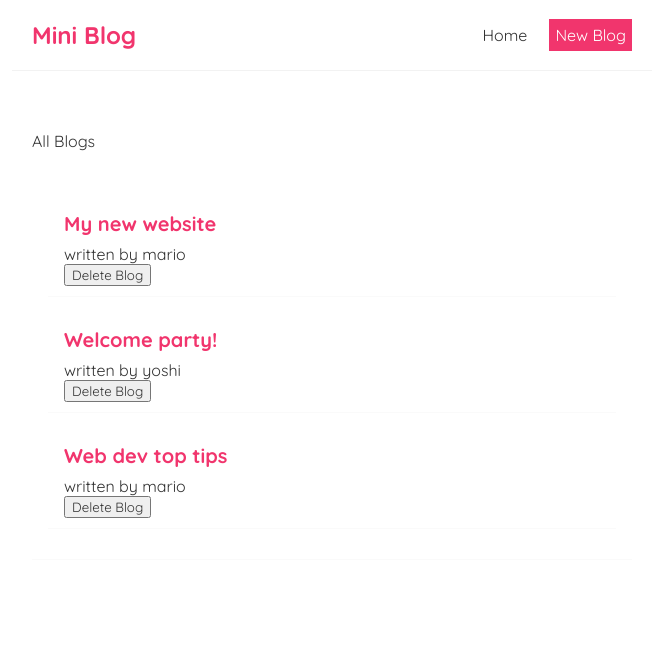
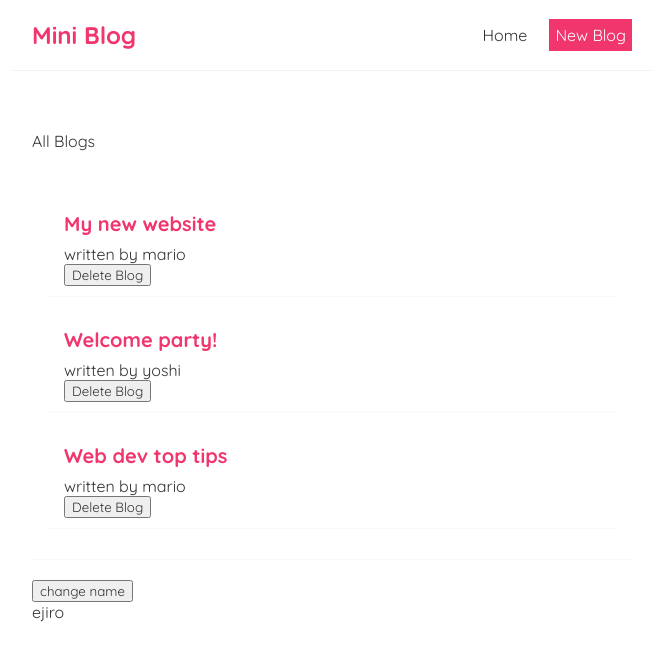
Before and after one commit to Ejiro-David/mini-blog, a React (Create React App) app: page / in a window 1280 px wide. Shown: the top 660 px of the page, without its empty margins (308-971 px from the left). Built offline with nearby package versions, Linux system fonts and the light colour scheme.

Commit message:
useEffect tested

```diff
--- a/src/Home.js
+++ b/src/Home.js
@@ -1,4 +1,4 @@
-import { useState } from "react";
+import { useEffect, useState } from "react";
 import Bloglist from "./Bloglist";
 
 
@@ -10,6 +10,10 @@ const Home = () => {
     { title: 'Web dev top tips', body: 'lorem ipsum...', author: 'mario', id: 3 }
    ]);
 
+const [name, setName] = useState('ejiro');
+
+
+
    const handleDelete = (id) => {
        const newBlogs = blog.filter((blog) => (
            blog.id !== id
@@ -17,9 +21,15 @@ const Home = () => {
        setBlogs(newBlogs)
    }
 
+   useEffect(() => {
+       console.log('use effect ran ')
+   }, [name])
+
    return(
        <div className="home">
            <Bloglist blog= {blog} title="All Blogs" handleDelete={handleDelete}/>
+           <button onClick={() => {setName('a-willow')}}>change name</button>
+           <p>{name}</p>
        </div>
    );
 }
```
